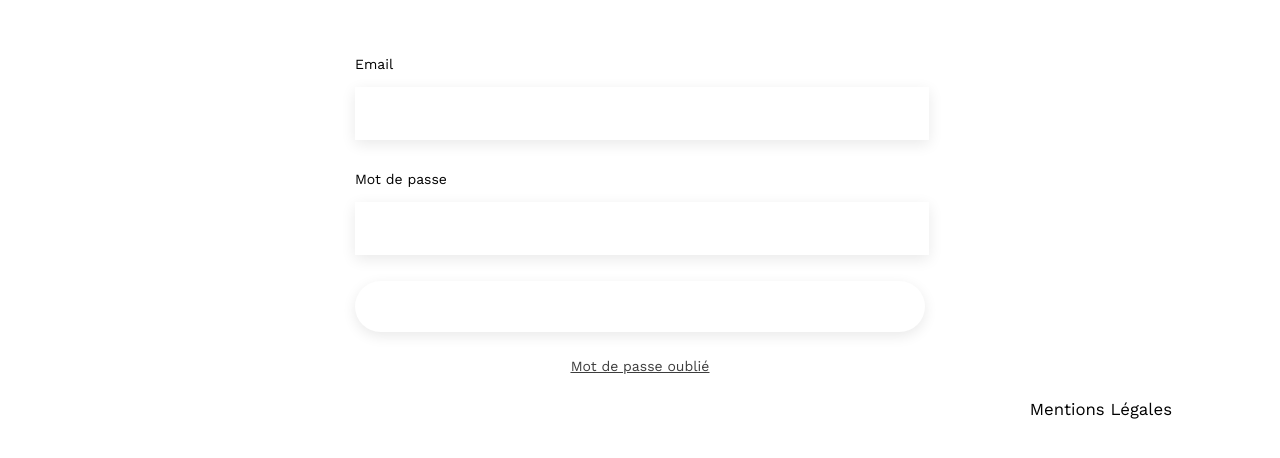
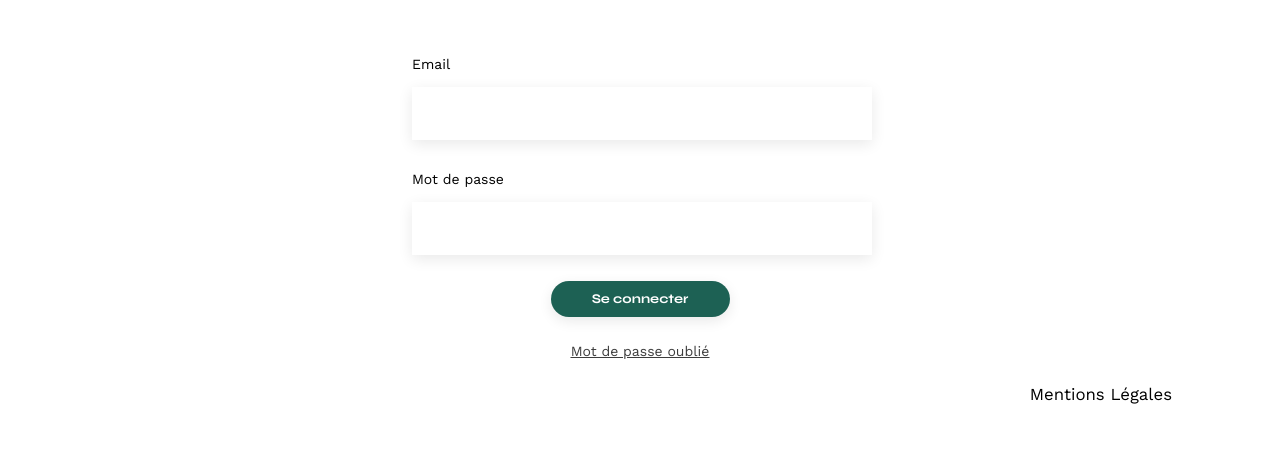
Before and after one commit to Giabilan/Portfolio-architecte-sophie-bluel, a plain HTML site: page FrontEnd/login.html in a window 1280 px wide. Shown: the part 178-636 px from the top of the page. Drawn offline with nearby package versions, Linux system fonts and the light colour scheme.

Commit message:
added btn style

```diff
--- a/FrontEnd/assets/login.css
+++ b/FrontEnd/assets/login.css
@@ -4,9 +4,8 @@
 }
 
 /*  section login*/
-
 .login {
-  width: 50%;
+  width: 40%;
   margin: auto;
 }
 
@@ -42,3 +41,17 @@
   box-shadow: 0px 4px 14px 0px rgba(0, 0, 0, 0.09);
   border: none;
 }
+
+.login input[type="submit"] {
+  width: 179px;
+  height: 36px;
+  flex-shrink: 0;
+  border-radius: 60px;
+  background: #1d6154;
+  color: white;
+  cursor: pointer;
+}
+
+.login input[type="submit"]:hover {
+  opacity: 0.9;
+}
```
